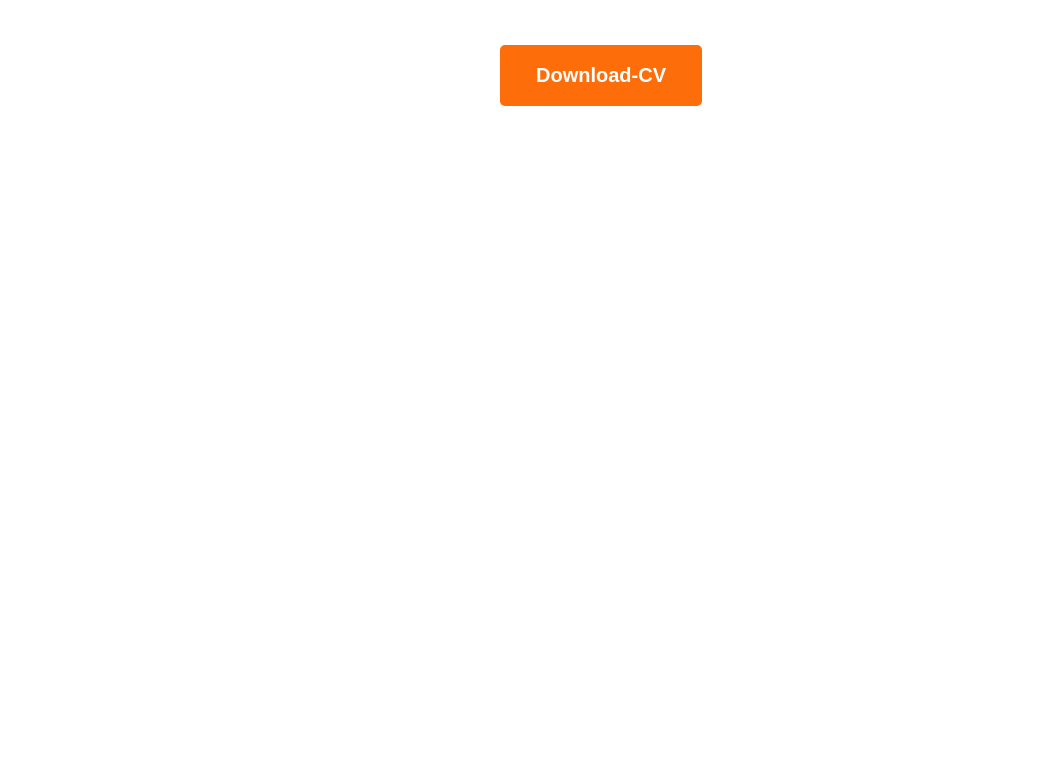
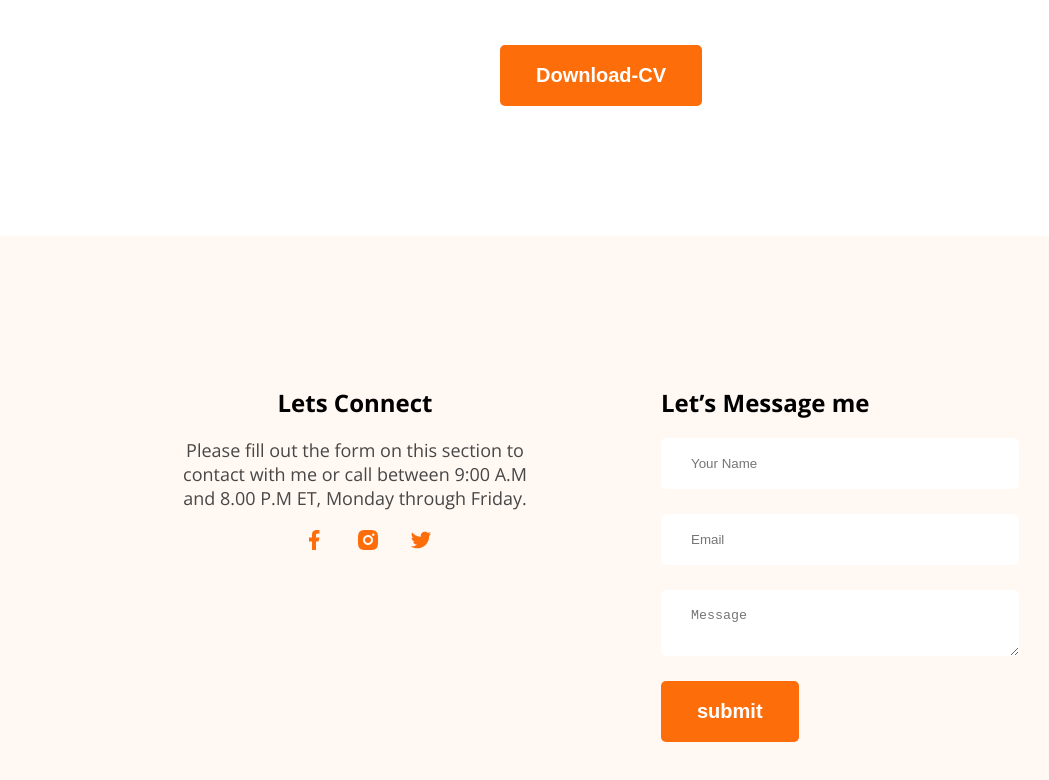
Before and after one commit to Mishu78/web-developer-portfolio, a plain HTML site: page index.html in a window 1280 px wide. Shown: the part 2967-3747 px from the top of the page, without its empty margins (39-1088 px from the left). Before the commit the page ends 3203 px from the top, so only its background shows below. Drawn offline with nearby package versions, Linux system fonts and the light colour scheme.

Commit message:
footer added

```diff
--- a/index.html
+++ b/index.html
@@ -144,8 +144,26 @@ to any of the 1500+ FontAwesome 5 free icons available. Aenean commodo ligula eg
             </div>
         </section>
     </main>
-    <footer>
+    <footer class="footer bg-color">
+        <div class="footer-column text-align">
+            <h2 class="footer-column-title">Lets Connect</h2>
+            <p class="footer-column-description section-description dark-2">Please fill out the form on this section to contact with me or call between 9:00 A.M and 8.00 P.M ET, Monday through Friday.</p>
+            <div class="icons">
+               <a href=""></a><img src="/images/icons/facebook.png" alt=""></a>
+             <a href=""></a>  <img src="/images/icons/insta.png" alt=""> </a>
+          <a href=""></a> <img src="/images/icons/twitter.png" alt=""> </a>
+            </div>
+        </div>
 
+ <div class="footer-column">
+    <h2 class="footer-column-title">Let’s Message me</h2>
+    <form action="" class="contact" class="dark-3">
+        <input type="text" placeholder="Your Name">
+        <input type="email" placeholder="Email" id="">
+          <textarea name="" id="" cols="" rows="" placeholder="Message"></textarea>
+          <input type="submit" value="submit" class="btn-primary">
+    </form>
+ </div>
     </footer>
 </body>
 </html>
--- a/styles/index.css
+++ b/styles/index.css
@@ -158,3 +158,25 @@ margin-bottom: 130px;
 .download-cv{
  margin-top:30px;
 }
+
+.footer{
+    display: flex;
+    gap: 120px;
+    margin-top: 130px;
+    padding:130px 200px;
+}
+.footer-column{
+    width:50%;
+}
+.icons a{
+    margin-right:25px;
+}
+.contact input[type="text"],.contact input[type="email"],textarea{
+display: block;
+margin-bottom: 25px;
+padding:18px 30px;
+background-color: rgb(255, 255, 255);
+border:none;
+border-radius: 5px;
+width:80%;
+}
```
